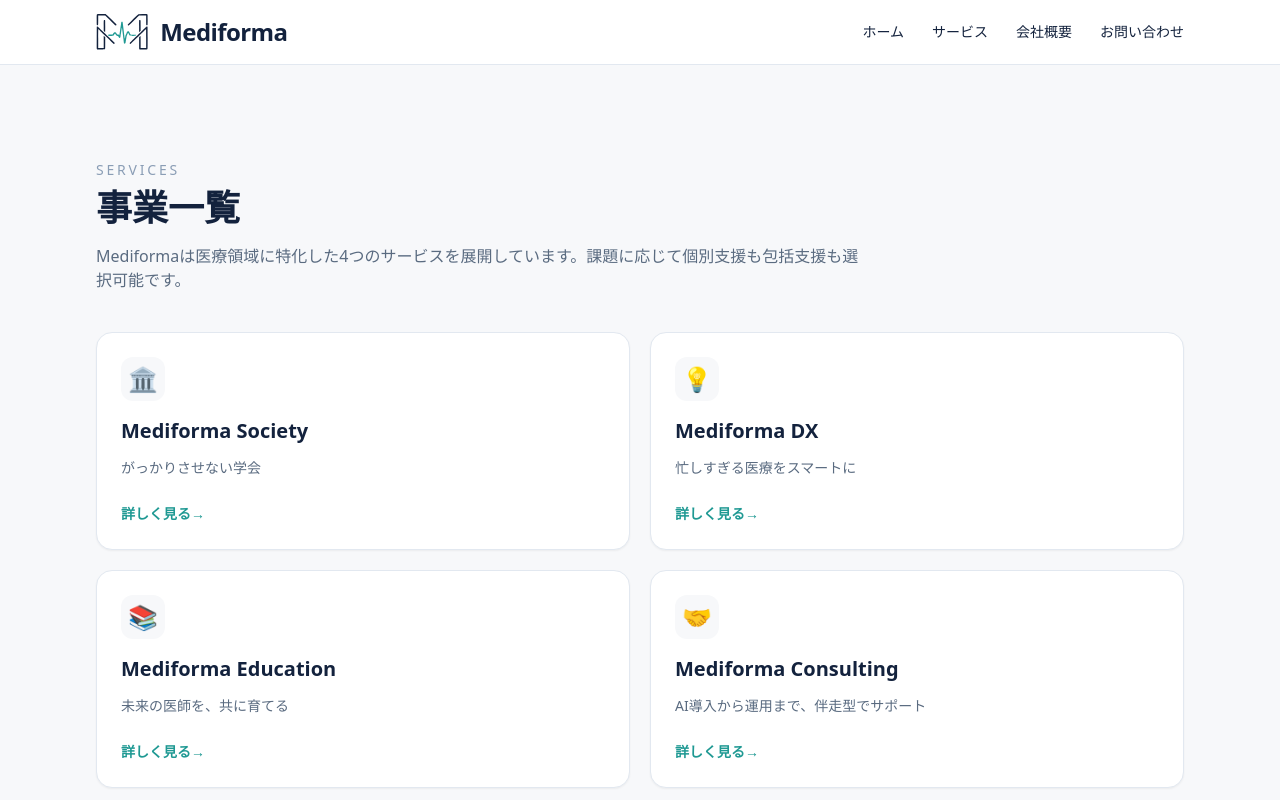
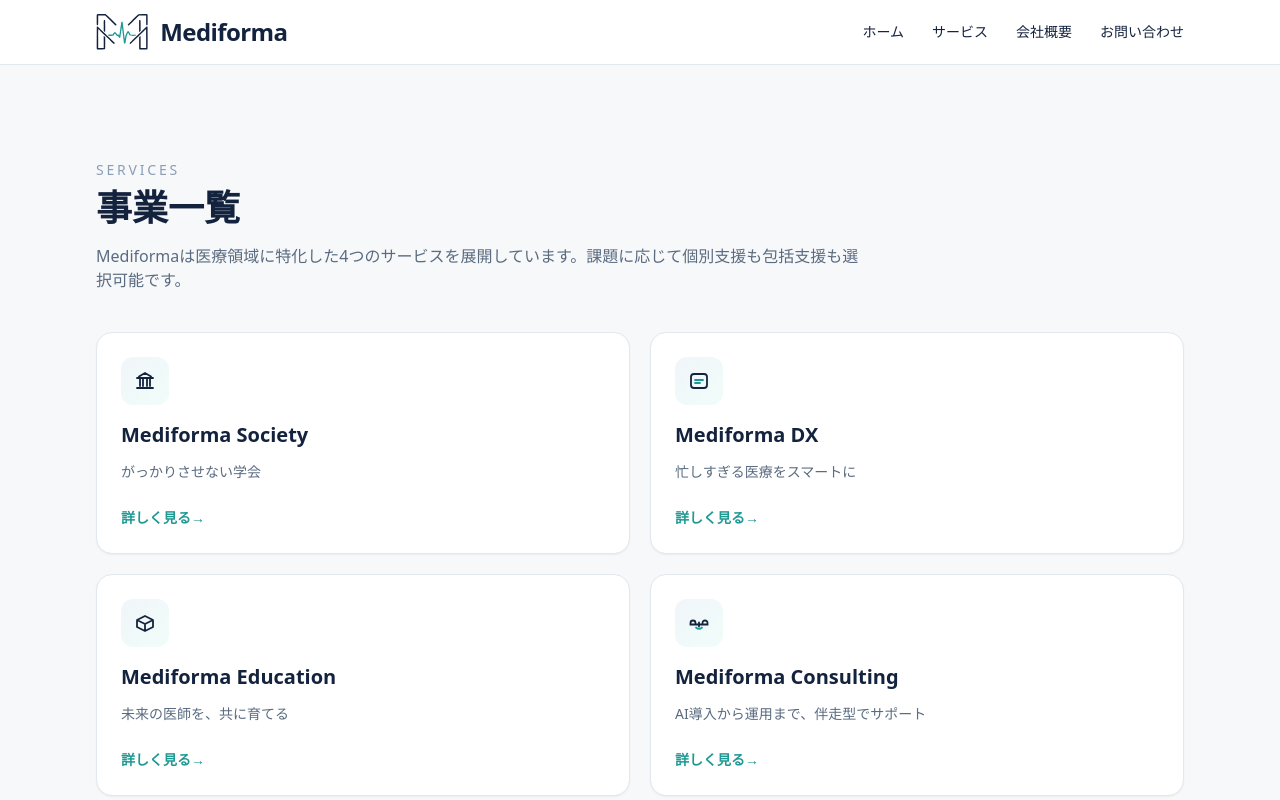
Before and after one commit to kentaro23/Mediforma, a Next.js app: page /services in a window 1280 px wide. Shown: the top 800 px of the page. Built offline with nearby package versions, Linux system fonts and the light colour scheme.

Commit message:
Rename to メディフォーマ and redesign service icons

```diff
--- a/src/app/about/page.tsx
+++ b/src/app/about/page.tsx
@@ -5,7 +5,7 @@ import { COMPANY, SERVICES, TIMELINE } from "@/lib/constants";
 
 export const metadata: Metadata = {
   title: "会社概要",
-  description: "Mediforma（メディフォルマ）の会社概要、事業内容、沿革を掲載しています。"
+  description: "Mediforma（メディフォーマ）の会社概要、事業内容、沿革を掲載しています。"
 };
 
 export default function AboutPage() {
--- a/src/components/ServiceCard.tsx
+++ b/src/components/ServiceCard.tsx
@@ -4,7 +4,7 @@ import Link from "next/link";
 import { motion } from "framer-motion";
 
 type ServiceCardProps = {
-  icon: string;
+  icon: "society" | "dx" | "education" | "consulting";
   title: string;
   description: string;
   href: string;
@@ -17,8 +17,8 @@ export default function ServiceCard({ icon, title, description, href }: ServiceC
       transition={{ type: "spring", stiffness: 260, damping: 18 }}
       className="h-full rounded-2xl border border-slate-200 bg-white p-6 shadow-sm"
     >
-      <div className="mb-4 inline-flex h-11 w-11 items-center justify-center rounded-xl bg-lightGray text-2xl">
-        <span aria-hidden>{icon}</span>
+      <div className="mb-4 inline-flex h-12 w-12 items-center justify-center rounded-xl bg-gradient-to-br from-slate-100 to-teal-50">
+        <span aria-hidden>{renderIcon(icon)}</span>
       </div>
       <h3 className="text-xl font-semibold text-primaryNavy">{title}</h3>
       <p className="mt-3 text-sm leading-relaxed text-textGray">{description}</p>
@@ -28,3 +28,52 @@ export default function ServiceCard({ icon, title, description, href }: ServiceC
     </motion.article>
   );
 }
+
+function renderIcon(icon: ServiceCardProps["icon"]) {
+  const common = "h-6 w-6";
+  switch (icon) {
+    case "society":
+      return (
+        <svg viewBox="0 0 24 24" className={common} fill="none">
+          <path
+            d="M4 9h16M6 9V7.5L12 4l6 3.5V9M7 9v8m3-8v8m4-8v8m3-8v8M4 19h16"
+            stroke="#13223D"
+            strokeWidth="1.8"
+            strokeLinecap="round"
+            strokeLinejoin="round"
+          />
+        </svg>
+      );
+    case "dx":
+      return (
+        <svg viewBox="0 0 24 24" className={common} fill="none">
+          <rect x="4" y="5" width="16" height="14" rx="3" stroke="#13223D" strokeWidth="1.8" />
+          <path d="M8 11h8M8 14h5" stroke="#1F9993" strokeWidth="1.8" strokeLinecap="round" />
+        </svg>
+      );
+    case "education":
+      return (
+        <svg viewBox="0 0 24 24" className={common} fill="none">
+          <path
+            d="M12 5 4 9l8 4 8-4-8-4Zm0 8v6m-8-9v6l8 4 8-4v-6"
+            stroke="#13223D"
+            strokeWidth="1.8"
+            strokeLinecap="round"
+            strokeLinejoin="round"
+          />
+        </svg>
+      );
+    case "consulting":
+      return (
+        <svg viewBox="0 0 24 24" className={common} fill="none">
+          <path
+            d="M8.5 12a2.5 2.5 0 1 0-5 0v1.5h5V12Zm12 0a2.5 2.5 0 1 0-5 0v1.5h5V12ZM8.5 13.5h7m-3.5-2v4"
+            stroke="#13223D"
+            strokeWidth="1.8"
+            strokeLinecap="round"
+          />
+          <path d="M9 16.5c1 .9 2 1.4 3 1.4s2-.5 3-1.4" stroke="#1F9993" strokeWidth="1.8" strokeLinecap="round" />
+        </svg>
+      );
+  }
+}
--- a/src/lib/constants.ts
+++ b/src/lib/constants.ts
@@ -23,7 +23,7 @@ export const SERVICES = [
     name: "Mediforma Society",
     heading: "がっかりさせない学会",
     summary: "がっかりさせない学会",
-    icon: "🏛",
+    icon: "society",
     href: "/services/society"
   },
   {
@@ -31,7 +31,7 @@ export const SERVICES = [
     name: "Mediforma DX",
     heading: "忙しすぎる医療をスマートに",
     summary: "忙しすぎる医療をスマートに",
-    icon: "💡",
+    icon: "dx",
     href: "/services/dx"
   },
   {
@@ -39,7 +39,7 @@ export const SERVICES = [
     name: "Mediforma Education",
     heading: "未来の医師を、共に育てる",
     summary: "未来の医師を、共に育てる",
-    icon: "📚",
+    icon: "education",
     href: "/services/education"
   },
   {
@@ -47,7 +47,7 @@ export const SERVICES = [
     name: "Mediforma Consulting",
     heading: "AI導入から運用まで、伴走型でサポート",
     summary: "AI導入から運用まで、伴走型でサポート",
-    icon: "🤝",
+    icon: "consulting",
     href: "/services/consulting"
   }
 ] as const;
@@ -98,7 +98,7 @@ export const CONTACT = {
 };
 
 export const COMPANY = {
-  name: "Mediforma（メディフォルマ）",
+  name: "Mediforma（メディフォーマ）",
   type: "個人事業",
   representative: "大原 健太郎",
   address: "（プレースホルダー）",
@@ -191,7 +191,7 @@ export const PRIVACY_CONTENT = [
   {
     title: "1. 事業者情報",
     body: [
-      "事業者名: Mediforma（メディフォルマ）",
+      "事業者名: Mediforma（メディフォーマ）",
       "代表者: 大原 健太郎",
       "連絡先: info@mediforma.jp / 080-9322-6024"
     ]
```
